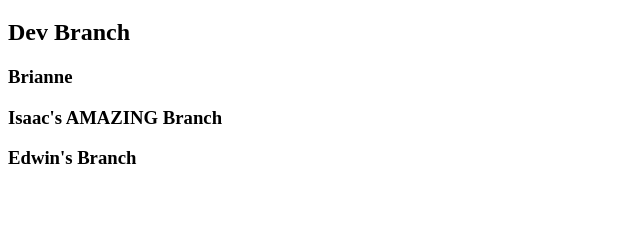
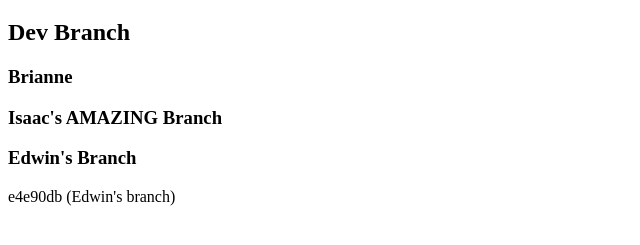
Before and after one commit to IsaacTierney/teamGit, a plain HTML site: page index.html in a window 1280 px wide. Shown: the part 61-306 px from the top of the page, without its empty margins (0-640 px from the left). Drawn offline with Linux system fonts and the light colour scheme.

Commit message:
Edwin's branch

```diff
--- a/index.html
+++ b/index.html
@@ -11,7 +11,6 @@
     <h2> Dev Branch </h2>
     <h3> Brianne </h3>
     <h3> Isaac's AMAZING Branch </h3>
-    <h3>Edwin's Branch</h3>
-
+    <h3> Edwin's Branch</h3>e4e90db (Edwin's branch)
 </body>
 </html>
```
